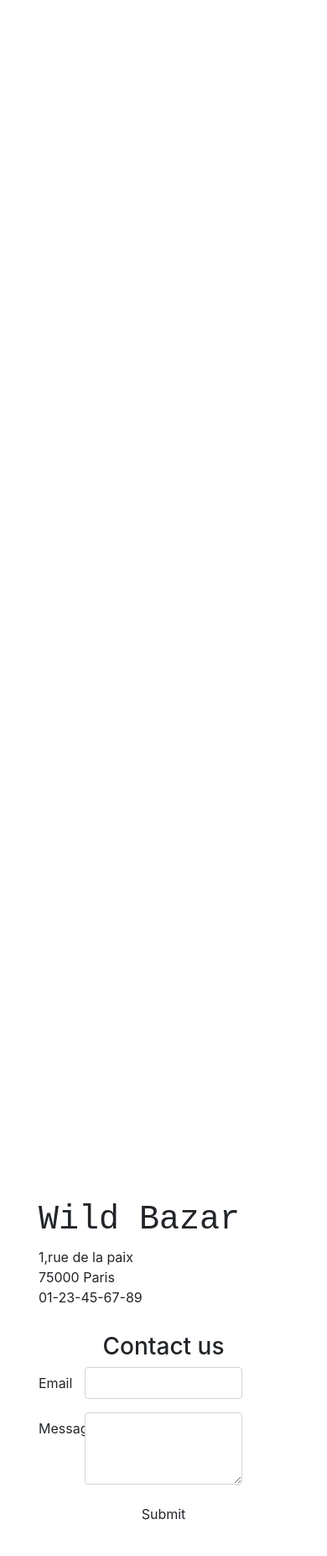
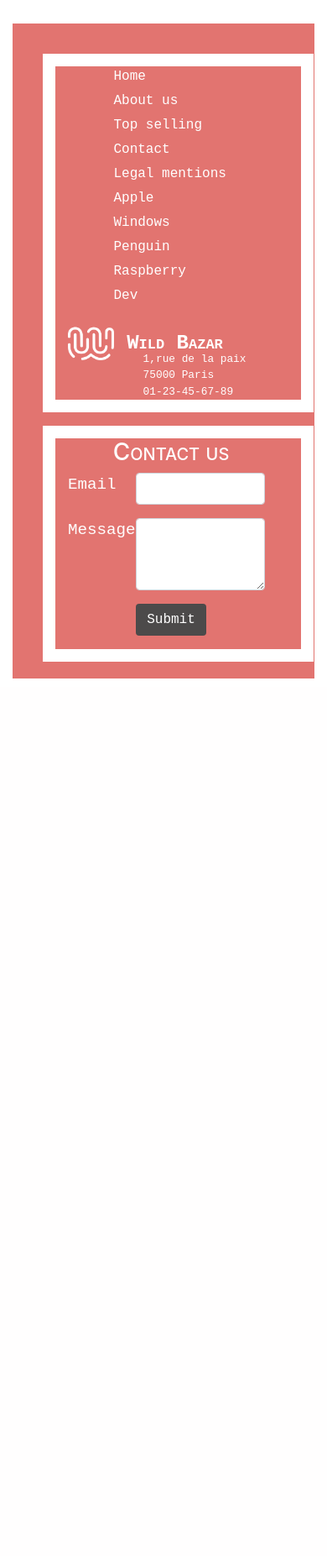
Before and after one commit to WildCodeSchool/orleans-0219-php-wildbazar1, a PHP site: page / in a window 390 px wide; the page is wider, and only the part inside the window is pictured. Shown: the part 4011-5864 px from the top of that part at 84% size. After the commit the page ends 4829 px from the top of that part, so only its background shows below. Run offline with PHP 8.4, Linux system fonts and the light colour scheme; some libraries are stand-ins or nearby versions; some web fonts are replaced.

Commit message:
add style footer

```diff
--- a/css/style.css
+++ b/css/style.css
@@ -172,3 +172,96 @@ h2{
 }
 
 /* ////////////////////////// CATEGORIE ////////////////////////// */
+
+/* ////////////////////////// FOOTER ////////////////////////// */
+
+.footer{
+    background-color: rgb(226,116,112);
+    margin-bottom: 10px;
+    padding-bottom: 20px;
+    padding-top: 20px;
+    padding-left: 35px
+}
+
+
+.footer a{
+    font-family: monospace;
+    color: white;
+}
+
+.footer .nav-link{
+    padding-top: 0;
+    padding-right:2em;
+}
+
+.footer img{
+    max-height: 2.3em;
+    max-width: 2.3em;
+    margin-right: 15px;
+
+}
+
+.footer h2{
+    font-variant: small-caps;
+    font-size: 2em;
+    color: white;
+    font-weight: bold;
+    margin-top: 15px;
+    margin-bottom: -15px;
+}
+
+.footer #address{
+    margin-left: 7em;
+    font-family: monospace;
+    color: white;
+
+}
+
+.collumn-right h3{
+    font-variant: small-caps;
+    color: white;
+}
+.collumn-right .form-group{
+    font-family: monospace;
+    color: white;
+    font-size: 1.5em;
+}
+
+.collumn-right .col-form-label{
+    padding-top: 0em;
+    padding-right: 0em;
+}
+.collumn-right .btn{
+    background-color: rgb(76,74,74);
+    color: white;
+}
+
+
+/********Media queries Footer***********/
+@media (max-width: 768px){
+    .footer h2{
+        font-size: 1.5em;
+    }
+
+    .footer #address{
+        font-size: 0.8em;
+        margin-left: 7em;
+    }
+
+    .footer-link{
+        margin-left: 15%;
+        margin-right: 15%;
+    }
+
+    .collumn-right .form-group label{
+        font-size: 0.8em;
+        margin-right: 1.8em;
+    }
+
+    .collumn-right{
+        padding-right: 2em;
+        margin-top: 1em;
+    }
+}
+
+/* ////////////////////////// FOOTER ////////////////////////// */
```
